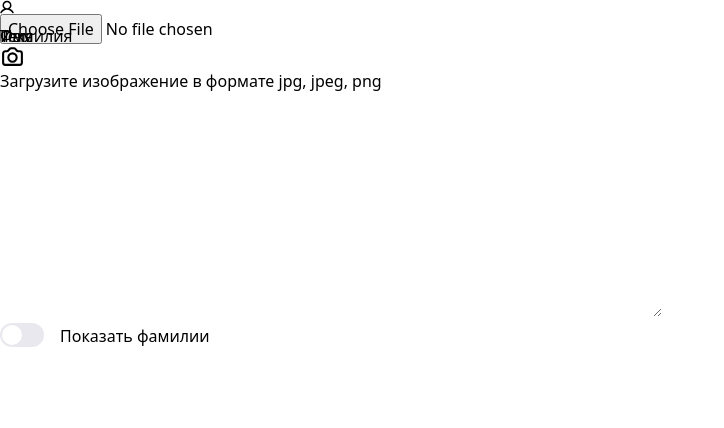
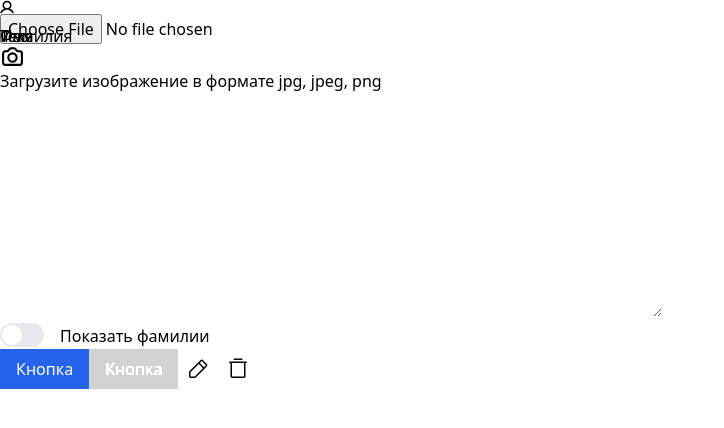
Before and after one commit to kabakov-vladislav-zg/test-project, a Vue app: page / in a window 1280 px wide. Shown: the top 428 px of the page, without its empty margins (0-724 px from the left). Built offline with nearby package versions, Linux system fonts and the light colour scheme.

Commit message:
feat: VBtn

```diff
--- a/src/App.vue
+++ b/src/App.vue
@@ -7,6 +7,9 @@ import VCard from '@/components/VCard.vue';
 import VInputAvatar from '@/components/VInputAvatar.vue';
 import VInputText from '@/components/VInputText.vue';
 import VRadio from '@/components/VRadio.vue';
+import VBtn from '@/components/VBtn.vue';
+import IconEdit from '@/components/icons/IconEdit.vue';
+import IconTrash from '@/components/icons/IconTrash.vue';
 
 const avatar = ref('');
 const nameFirst = ref('');
@@ -40,6 +43,24 @@ const radio = ref(false);
         v-model="radio"
         label="Показать фамилии"
       />
+      <VBtn>
+        Кнопка
+      </VBtn>
+      <VBtn
+        disabled
+      >
+        Кнопка
+      </VBtn>
+      <VBtn
+        ghost
+      >
+        <IconEdit />
+      </VBtn>
+      <VBtn
+        ghost
+      >
+        <IconTrash />
+      </VBtn>
     </VCard>
   </div>
 </template>
--- /dev/null
+++ b/src/components/VBtn.vue
@@ -0,0 +1,47 @@
+<script
+  setup
+  lang="ts"
+>
+const props = withDefaults(defineProps<{
+  type?: 'button' | 'submit' | 'reset'
+  disabled?: boolean
+  ghost?: boolean
+}>(), {
+  type: 'button',
+  disabled: false,
+});
+</script>
+
+<template>
+  <button
+    :type="type"
+    :disabled="disabled"
+    class="VBtn rounded-lg"
+    :class="{ 'VBtn_ghost' : ghost }"
+  >
+    <slot></slot>
+  </button>
+</template>
+
+<style>
+.VBtn {
+  display: inline-flex;
+  align-items: center;
+  justify-content: center;
+  text-align: center;
+  text-decoration: none;
+  vertical-align: middle;
+  user-select: none;
+  cursor: pointer;
+  @apply bg-blue-600 text-white px-4 py-2;
+}
+.VBtn_ghost {
+  color: inherit;
+  @apply bg-transparent text-inherit p-2;
+}
+.VBtn:disabled {
+  cursor: auto;
+  pointer-events: none;
+  filter: grayscale(1) brightness(220%);
+}
+</style>
--- /dev/null
+++ b/src/components/icons/IconEdit.vue
@@ -0,0 +1,16 @@
+<template>
+  <svg
+    xmlns="http://www.w3.org/2000/svg"
+    width="24"
+    height="24"
+    viewBox="0 0 20 20"
+    fill="none"
+  >
+    <path
+      fill-rule="evenodd"
+      clip-rule="evenodd"
+      d="M3.75 17.5H7.25C7.41667 17.5 7.58333 17.5 7.66667 17.4167C7.83333 17.3333 8 17.25 8.08333 17.1667L15.3389 9.9111C15.3926 9.88704 15.4463 9.86019 15.5 9.83334C15.567 9.76635 15.616 9.6874 15.6471 9.60289L17.5 7.75C17.5417 7.70833 17.5833 7.64583 17.625 7.58333C17.6667 7.52083 17.7083 7.45833 17.75 7.41667C17.8333 7.25 17.8333 7.08333 17.8333 6.91667C17.8333 6.75 17.8333 6.58333 17.75 6.41667C17.75 6.25 17.5833 6.08333 17.5 6L14.0833 2.5C14 2.41667 13.8333 2.33333 13.6667 2.25C13.3333 2.08333 13 2.08333 12.6667 2.25C12.5 2.33333 12.3333 2.41667 12.25 2.5L2.83333 11.8333C2.79167 11.9167 2.75 11.9792 2.70833 12.0417C2.66667 12.1042 2.625 12.1667 2.58333 12.25C2.5 12.4167 2.5 12.5833 2.5 12.75V16.25C2.5 16.5833 2.66667 16.9167 2.83333 17.1667C3.08333 17.3333 3.41667 17.5 3.75 17.5ZM15.0417 8.45834L16.5833 6.91667L13.1667 3.41667L11.5763 4.99297L15.0417 8.45834ZM10.6556 5.90556L3.75 12.75V16.25H7.25L14.125 9.375L10.6556 5.90556Z"
+      fill="currentColor"
+    />
+  </svg>
+</template>
--- /dev/null
+++ b/src/components/icons/IconTrash.vue
@@ -0,0 +1,15 @@
+<template>
+  <svg
+    xmlns="http://www.w3.org/2000/svg"
+    width="24"
+    height="24"
+    viewBox="0 0 24 24"
+    fill="none"
+  >
+    <path
+      fill-rule="evenodd"
+      clip-rule="evenodd" d="M7.5 2.25C7.5 1.83579 7.83579 1.5 8.25 1.5H15.75C16.1642 1.5 16.5 1.83579 16.5 2.25C16.5 2.66421 16.1642 3 15.75 3H8.25C7.83579 3 7.5 2.66421 7.5 2.25ZM3 5.25C3 4.83579 3.33579 4.5 3.75 4.5H5.25H18.75H20.25C20.6642 4.5 21 4.83579 21 5.25C21 5.66421 20.6642 6 20.25 6H19.5V19.5C19.5 19.8978 19.342 20.2794 19.0607 20.5607C18.7794 20.842 18.3978 21 18 21H6C5.60218 21 5.22065 20.842 4.93934 20.5607C4.65804 20.2794 4.5 19.8978 4.5 19.5V6H3.75C3.33579 6 3 5.66421 3 5.25ZM6 6V19.5H18V6H6Z"
+      fill="currentColor"
+    />
+  </svg>
+</template>
```
